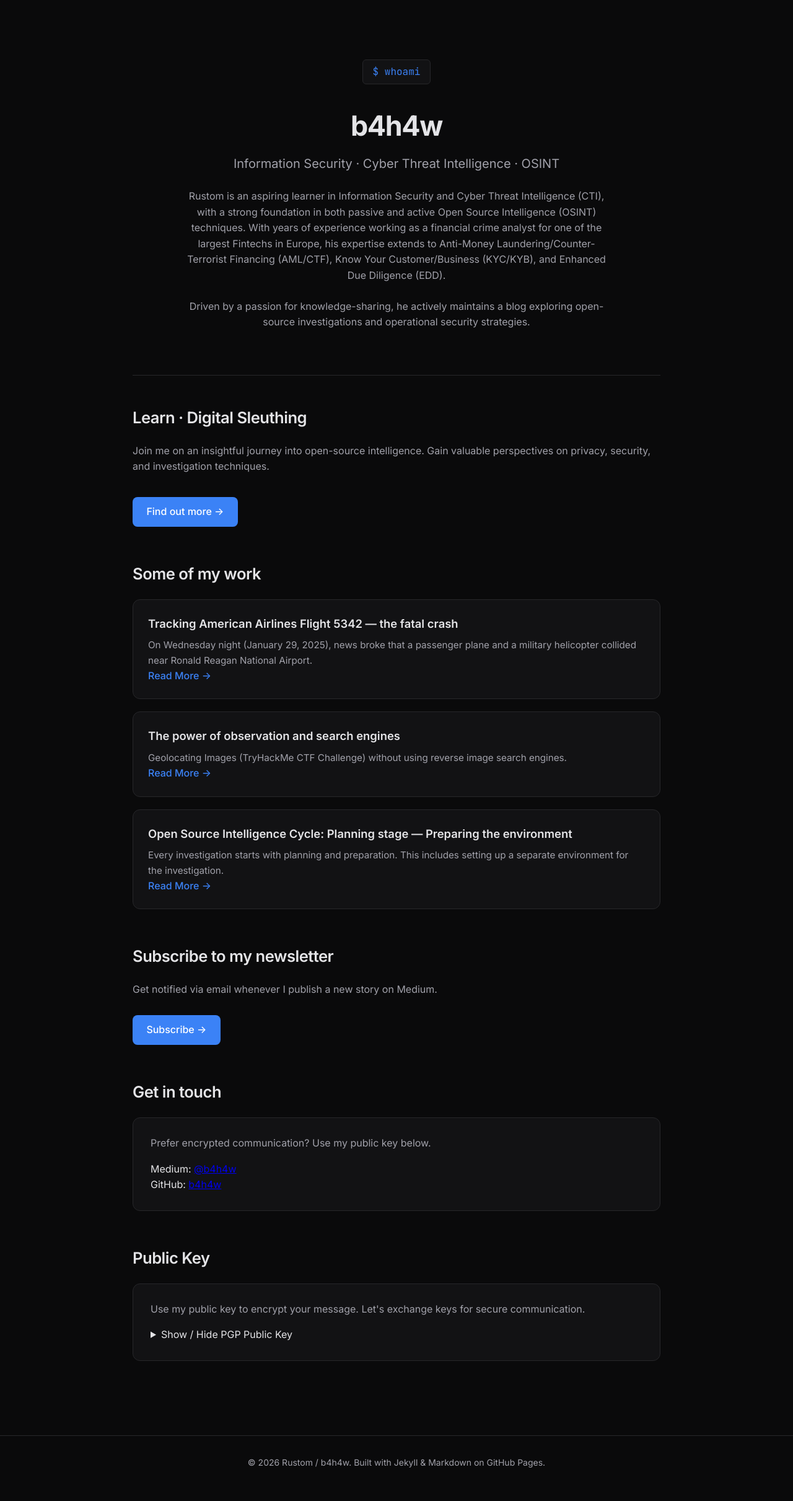
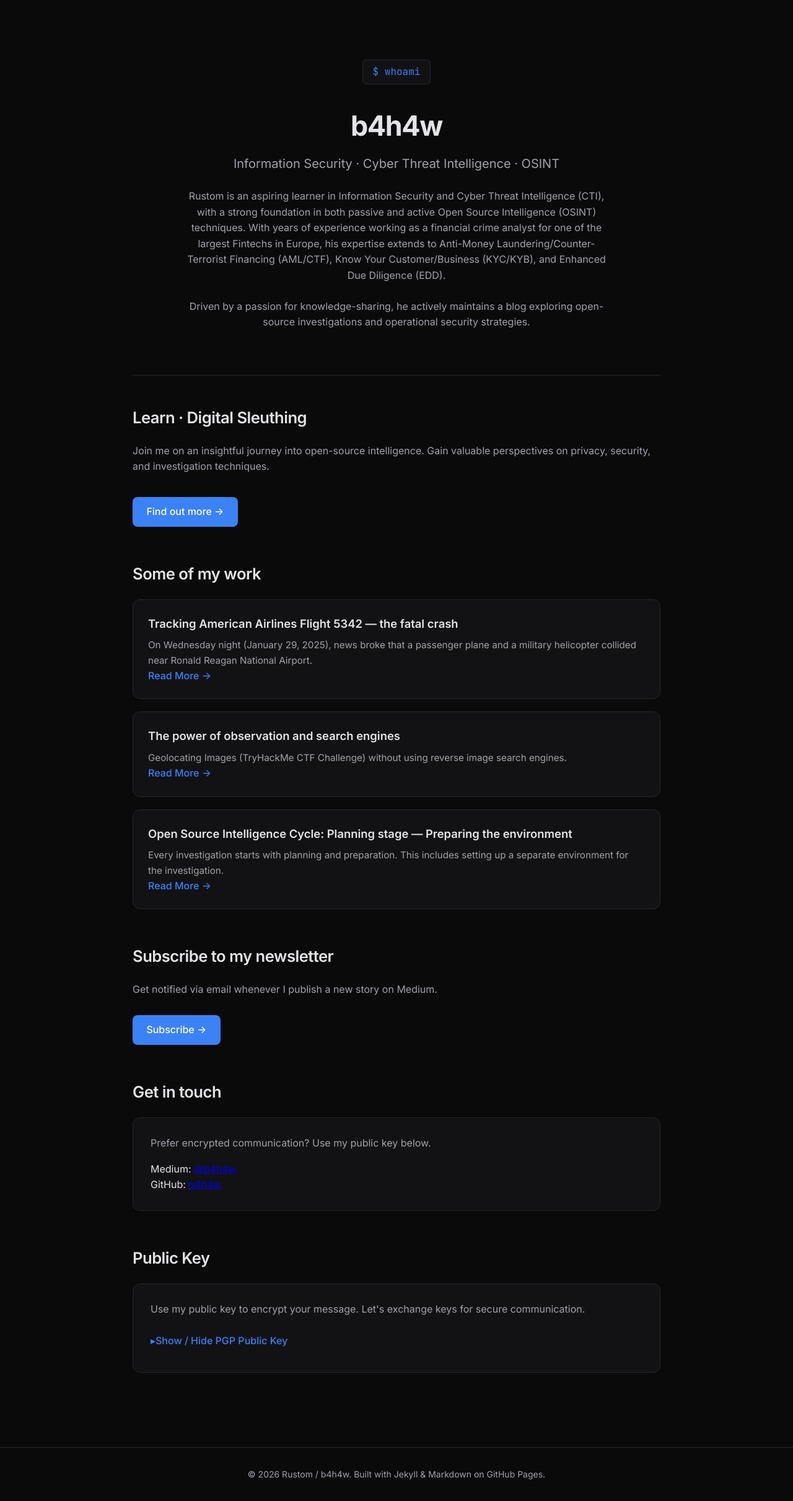
Before and after one commit to b4h4w/b4h4w.github.io, a Jekyll site: the page built from index.md, in a window 1280 px wide. Shown: the whole page at 62% size. Built offline with Jekyll 4.4.1, drawn with Linux system fonts in a browser that asks for light colours.

Commit message:
Update style.css
Polish stype for pgp public key drop-down

```diff
--- a/assets/css/style.css
+++ b/assets/css/style.css
@@ -181,3 +181,41 @@ pre, code {
     padding: 1.5rem 1rem 3rem;
   }
 }
+/* PGP Key dropdown */
+.pgp-details {
+  margin-top: 0.5rem;
+}
+
+.pgp-details summary {
+  cursor: pointer;
+  color: var(--accent);
+  font-weight: 500;
+  padding: 0.6rem 0;
+  list-style: none;          /* remove default triangle in some browsers */
+  user-select: none;
+  transition: color 0.2s;
+}
+
+.pgp-details summary:hover {
+  color: var(--accent-hover);
+}
+
+/* Custom triangle indicator */
+.pgp-details summary::before {
+  content: "▸  ";
+  display: inline-block;
+  transition: transform 0.2s;
+}
+
+.pgp-details[open] summary::before {
+  transform: rotate(90deg);
+}
+
+/* Optional: hide the default marker completely */
+.pgp-details summary::-webkit-details-marker {
+  display: none;
+}
+
+.pgp-details pre {
+  margin-top: 1rem;
+}
```
